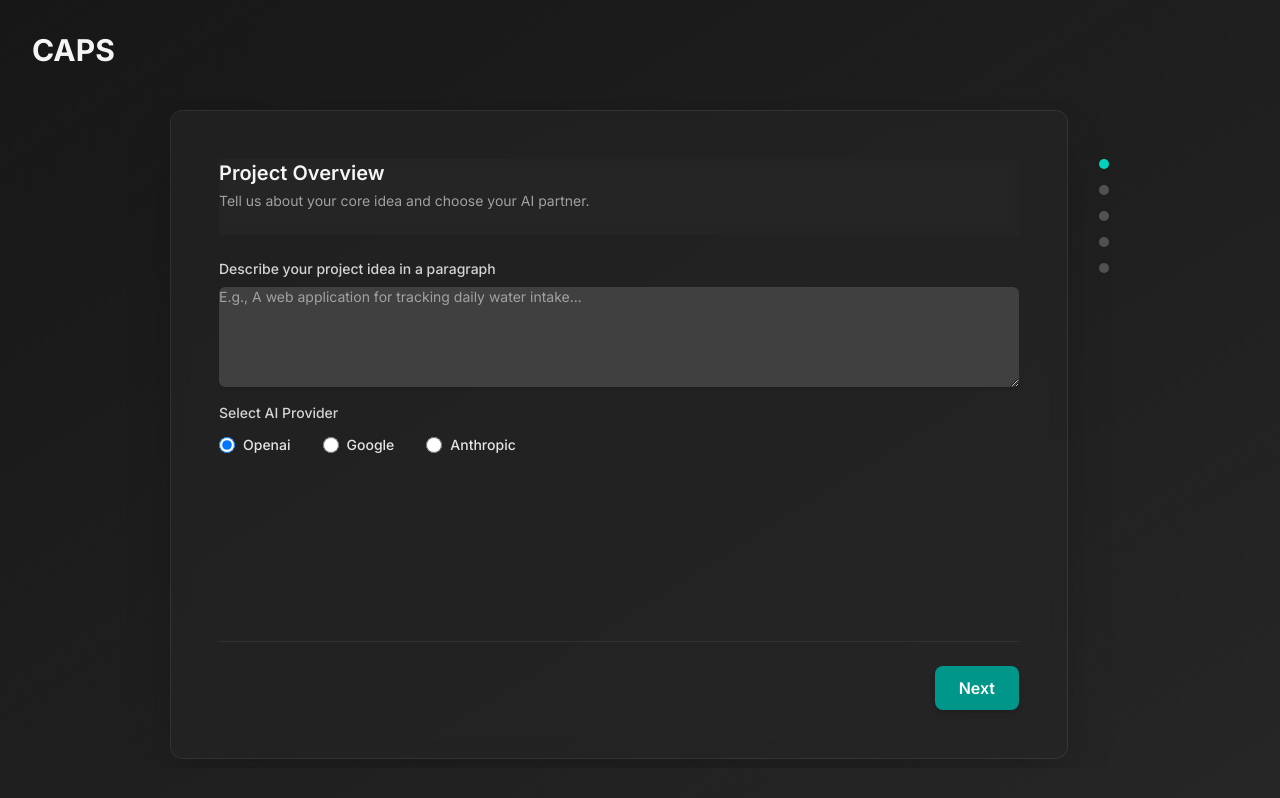
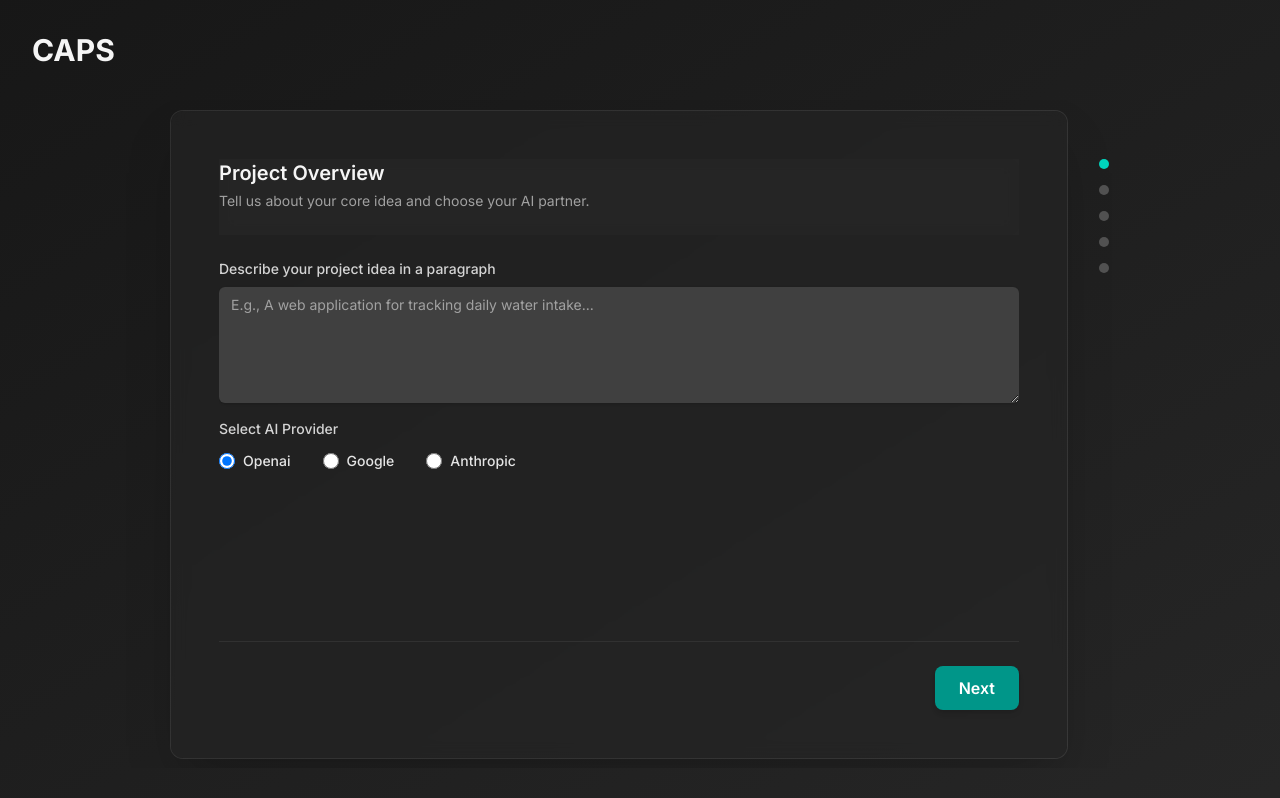
Before and after one commit to kgudipati/CAPS, a Next.js app: page / in a window 1280 px wide. Built offline with nearby package versions, Linux system fonts and the light colour scheme.

Commit message:
style(ui): add padding to TextAreaInput

```diff
--- a/src/components/TextAreaInput.tsx
+++ b/src/components/TextAreaInput.tsx
@@ -18,7 +18,7 @@ const TextAreaInput: React.FC<TextAreaInputProps> = ({
   const defaultWrapperClasses = "mb-4";
   const defaultLabelClasses = "block text-sm font-medium text-neutral-300 mb-2";
   const defaultInputClasses =
-    "block w-full rounded-md shadow-sm border-neutral-600 bg-neutral-700 placeholder-neutral-400 text-neutral-100 focus:border-teal-500 focus:ring-teal-500 sm:text-sm";
+    "block w-full rounded-md shadow-sm border-neutral-600 bg-neutral-700 placeholder-neutral-400 text-neutral-100 focus:border-teal-500 focus:ring-teal-500 sm:text-sm px-3 py-2";
 
   return (
     <div className={`${defaultWrapperClasses} ${wrapperClassName}`.trim()}>
```
